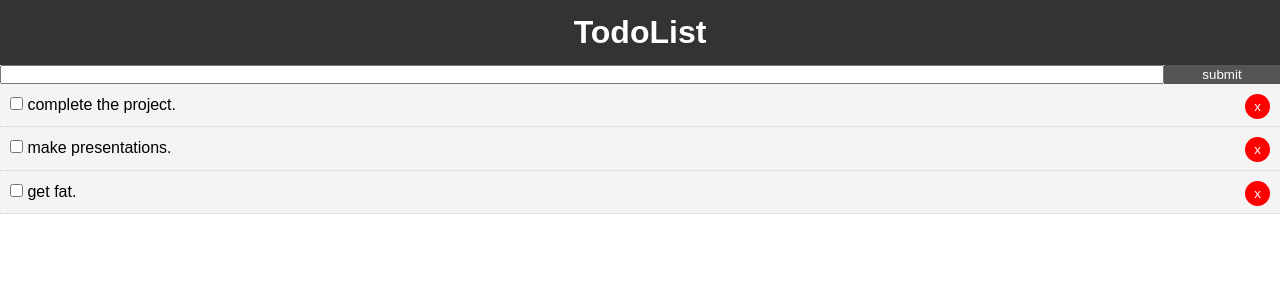
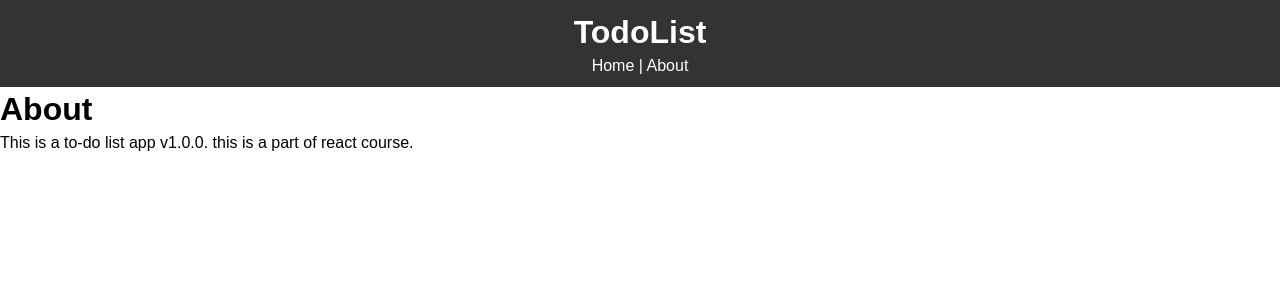
Before and after one commit to raghavlakhanpal/todo-list, a React (Create React App) app: page /about in a window 1280 px wide. Shown: the top 300 px of the page. Built offline with nearby package versions, Linux system fonts and the light colour scheme.

Commit message:
created links

```diff
--- a/package.json
+++ b/package.json
@@ -5,6 +5,7 @@
   "dependencies": {
     "react": "^16.8.6",
     "react-dom": "^16.8.6",
+    "react-router-dom": "^5.0.0",
     "react-scripts": "2.1.8",
     "uuid": "^3.3.2"
   },
--- a/src/App.js
+++ b/src/App.js
@@ -1,7 +1,9 @@
 import React, { Component } from 'react';
+import { BrowserRouter as Router, Route } from 'react-router-dom';
 import Header from './components/layout/Header';
 import Todos from './components/Todos';
-import AddTodo from './components/AddTodo'
+import AddTodo from './components/AddTodo';
+import About from './components/pages/About';
 import './App.css';
 import uuid from 'uuid';
 
@@ -60,17 +62,24 @@ class App extends Component {
 
 
     return (
+      <Router>
         <div className="App">
           <div className="Container">
             <Header />
+            <Route exact path="/" render={props =>(
+              <React.Fragment>
                 <AddTodo addTodo={this.addTodo}/>
                 <Todos
                 todos={this.state.todos}
                 markComplete={this.markComplete}
                 delTodo={this.delTodo}
                 />
+              </React.Fragment>
+            )}/>
+            <Route path="/about" component={About}/>
           </div>
         </div>
+      </Router>
     );
   }
 }
--- a/src/components/layout/Header.js
+++ b/src/components/layout/Header.js
@@ -1,9 +1,11 @@
 import React from 'react';
+import {  Link  }   from 'react-router-dom';
 
 
 function Header(){
     return <header style={headerStyle}>
         <h1>TodoList</h1>
+        <Link style={linkStyle} to="/">Home</Link> | <Link style={linkStyle} to="/about">About</Link>
     </header>
 }
 const headerStyle={
@@ -12,4 +14,9 @@ const headerStyle={
     textAlign:"center",
     padding:"10px"
 }
+
+const linkStyle={
+    color:"#fff",
+    textDecoration:"none"
+}
 export default Header;
--- /dev/null
+++ b/src/components/pages/About.js
@@ -0,0 +1,11 @@
+import React from 'react'
+
+ function About() {
+  return (
+    <React.Fragment>
+        <h1>About</h1>
+        <p>This is a to-do list app v1.0.0. this is a part of react course.</p>
+    </React.Fragment>
+  )
+}
+export default About;
```
Also changed, not shown: 1 other file (tests, documents, lock files or other folders). Lines whose indentation alone changed are shown as unchanged.
